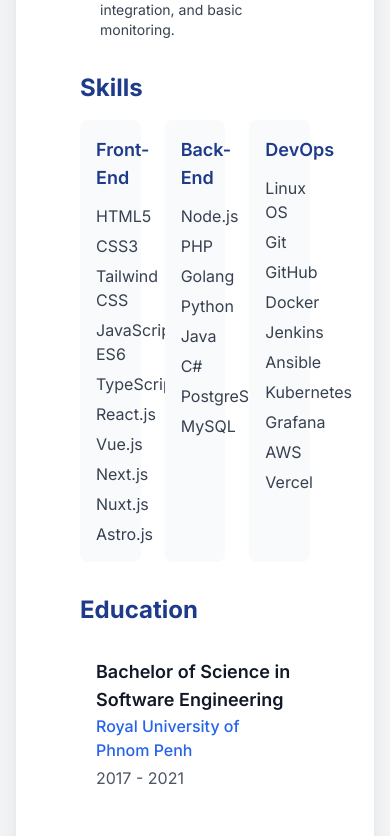
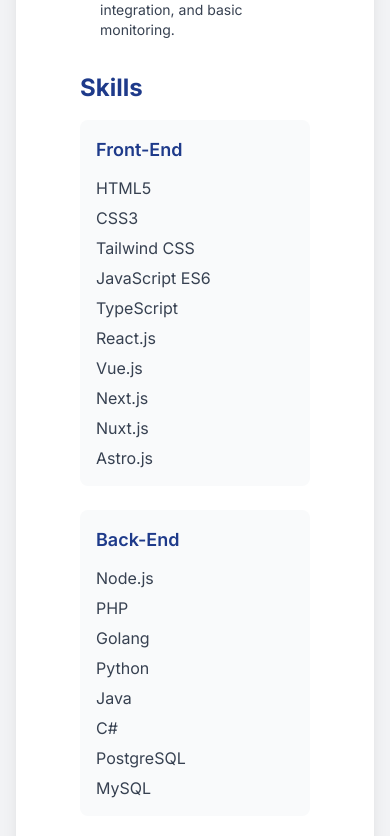
Before and after one commit to SophaHum/cv-template, a Next.js app: page / in a window 390 px wide. Shown: the part 5708-6544 px from the top of the page. Built offline with nearby package versions, Linux system fonts and the light colour scheme.

Commit message:
update responsive

```diff
--- a/app/page.tsx
+++ b/app/page.tsx
@@ -209,7 +209,7 @@
                 title="Skills"
                 className="print:break-inside-avoid page-break-before-auto"
               >
-                <div className="grid grid-cols-3 gap-6">
+                <div className="grid grid-cols-1 md:grid-cols-3 print:grid-cols-3 gap-6">
                   <SkillCategory
                     title="Front-End"
                     skills={[
```
